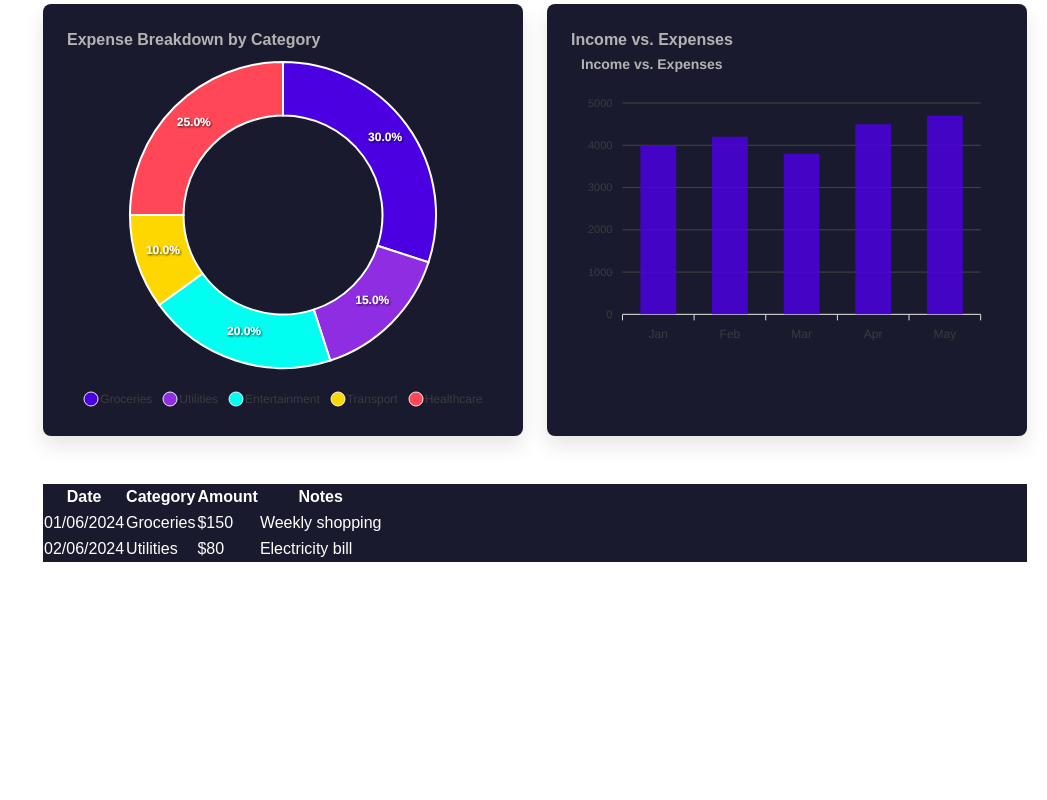
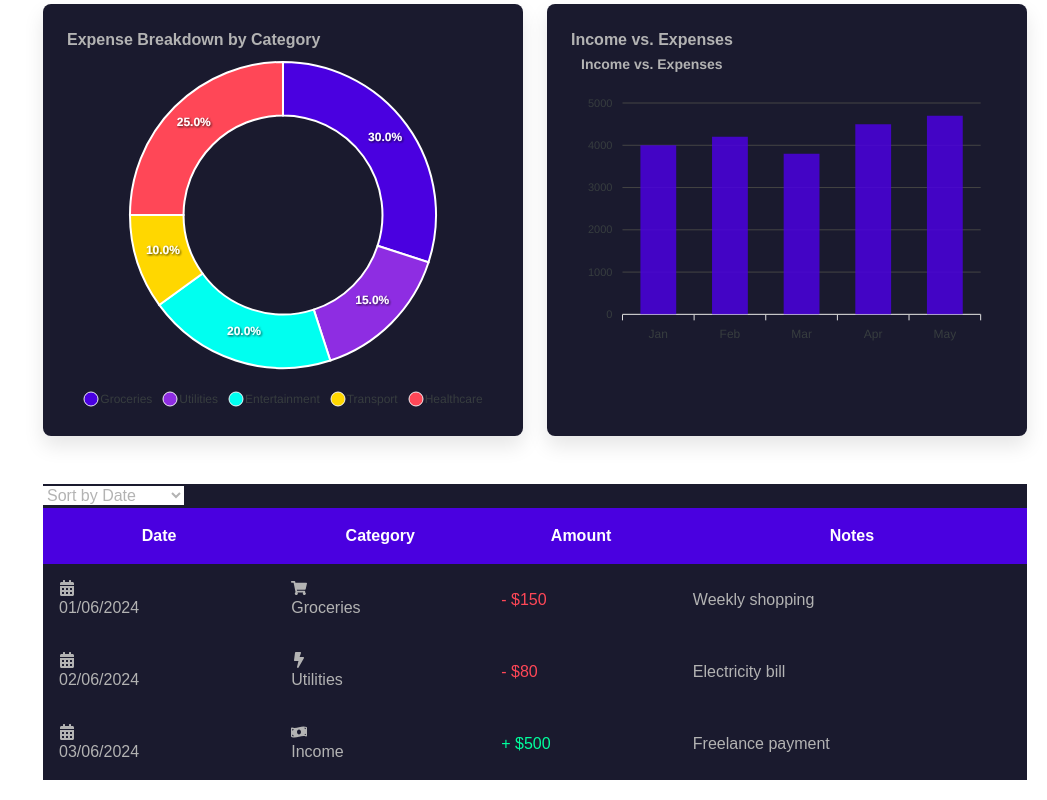
Before and after one commit to KevST14/SpendSync, a Next.js app: page / in a window 1280 px wide. Shown: the part 816-1616 px from the top of the page, without its empty margins (233-1280 px from the left). Before the commit the page ends 1398 px from the top, so only its background shows below. Built offline with nearby package versions, Linux system fonts and the light colour scheme.

Commit message:
improve recent transactions table

```diff
--- a/src/app/globals.css
+++ b/src/app/globals.css
@@ -243,3 +243,32 @@ h1, h2, h3, h4, h5, h6 {
     grid-template-columns: repeat(2, 1fr);
   }
 }
+
+/* Dropdown and Table Enhancements */
+select {
+  cursor: pointer;
+}
+
+table {
+  border-collapse: separate;
+  border-spacing: 0;
+  width: 100%;
+}
+
+thead tr {
+  background-color: var(--primary-color);
+  color: var(--text-primary);
+}
+
+th, td {
+  padding: 1rem;
+}
+
+td {
+  color: var(--text-secondary);
+}
+
+tr:hover {
+  background-color: var(--background);
+  transition: background-color 0.3s;
+}
--- a/src/app/page.js
+++ b/src/app/page.js
@@ -3,7 +3,7 @@
 
 import dynamic from 'next/dynamic';
 import Sidebar from './components/Sidebar';
-import { FaPiggyBank, FaChartPie, FaFileInvoiceDollar, FaCalendarAlt, FaRedo } from 'react-icons/fa';
+import { FaPiggyBank, FaChartPie, FaFileInvoiceDollar, FaCalendarAlt, FaRedo, FaShoppingCart, FaBolt, FaMoneyBillWave } from 'react-icons/fa';
 
 const LineChart = dynamic(() => import('./components/LineChart'), { ssr: false });
 const BarChart = dynamic(() => import('./components/BarChart'), { ssr: false });
@@ -75,32 +75,56 @@ export default function DashboardPage() {
           </div>
         </div>
 
-        {/* Recent Transactions Section */}
         <h2 className="text-xl font-bold mb-4">Recent Transactions</h2>
         <div className="bg-surface p-6 rounded-lg shadow-md">
-          <table className="w-full text-left">
-            <thead>
+          <div className="flex justify-between items-center mb-4">
+            <select className="bg-background text-secondary p-2 rounded">
+              <option value="date">Sort by Date</option>
+              <option value="category">Sort by Category</option>
+            </select>
+          </div>
+
+          <table className="w-full text-left rounded-lg overflow-hidden">
+            <thead className="bg-primary text-text-primary">
               <tr>
-                <th className="p-2 border-b border-secondary">Date</th>
-                <th className="p-2 border-b border-secondary">Category</th>
-                <th className="p-2 border-b border-secondary">Amount</th>
-                <th className="p-2 border-b border-secondary">Notes</th>
+                <th className="p-3">Date</th>
+                <th className="p-3">Category</th>
+                <th className="p-3">Amount</th>
+                <th className="p-3">Notes</th>
               </tr>
             </thead>
-            <tbody>
-              <tr>
-                <td className="p-2 border-b border-secondary">01/06/2024</td>
-                <td className="p-2 border-b border-secondary">Groceries</td>
-                <td className="p-2 border-b border-secondary">$150</td>
-                <td className="p-2 border-b border-secondary">Weekly shopping</td>
+            <tbody className="bg-surface">
+              <tr className="hover:bg-background transition-colors">
+                <td className="p-3 flex items-center">
+                  <FaCalendarAlt className="mr-2 text-secondary" /> 01/06/2024
+                </td>
+                <td className="p-3 flex items-center">
+                  <FaShoppingCart className="mr-2 text-secondary" /> Groceries
+                </td>
+                <td className="p-3 text-danger font-semibold">- $150</td>
+                <td className="p-3">Weekly shopping</td>
               </tr>
-              <tr>
-                <td className="p-2 border-b border-secondary">02/06/2024</td>
-                <td className="p-2 border-b border-secondary">Utilities</td>
-                <td className="p-2 border-b border-secondary">$80</td>
-                <td className="p-2 border-b border-secondary">Electricity bill</td>
+              <tr className="hover:bg-background transition-colors">
+                <td className="p-3 flex items-center">
+                  <FaCalendarAlt className="mr-2 text-secondary" /> 02/06/2024
+                </td>
+                <td className="p-3 flex items-center">
+                  <FaBolt className="mr-2 text-secondary" /> Utilities
+                </td>
+                <td className="p-3 text-danger font-semibold">- $80</td>
+                <td className="p-3">Electricity bill</td>
               </tr>
-              {/* Add more transactions here */}
+              <tr className="hover:bg-background transition-colors">
+                <td className="p-3 flex items-center">
+                  <FaCalendarAlt className="mr-2 text-secondary" /> 03/06/2024
+                </td>
+                <td className="p-3 flex items-center">
+                  <FaMoneyBillWave className="mr-2 text-secondary" /> Income
+                </td>
+                <td className="p-3 text-success font-semibold">+ $500</td>
+                <td className="p-3">Freelance payment</td>
+              </tr>
+              {/* Additional transactions here */}
             </tbody>
           </table>
         </div>
```
